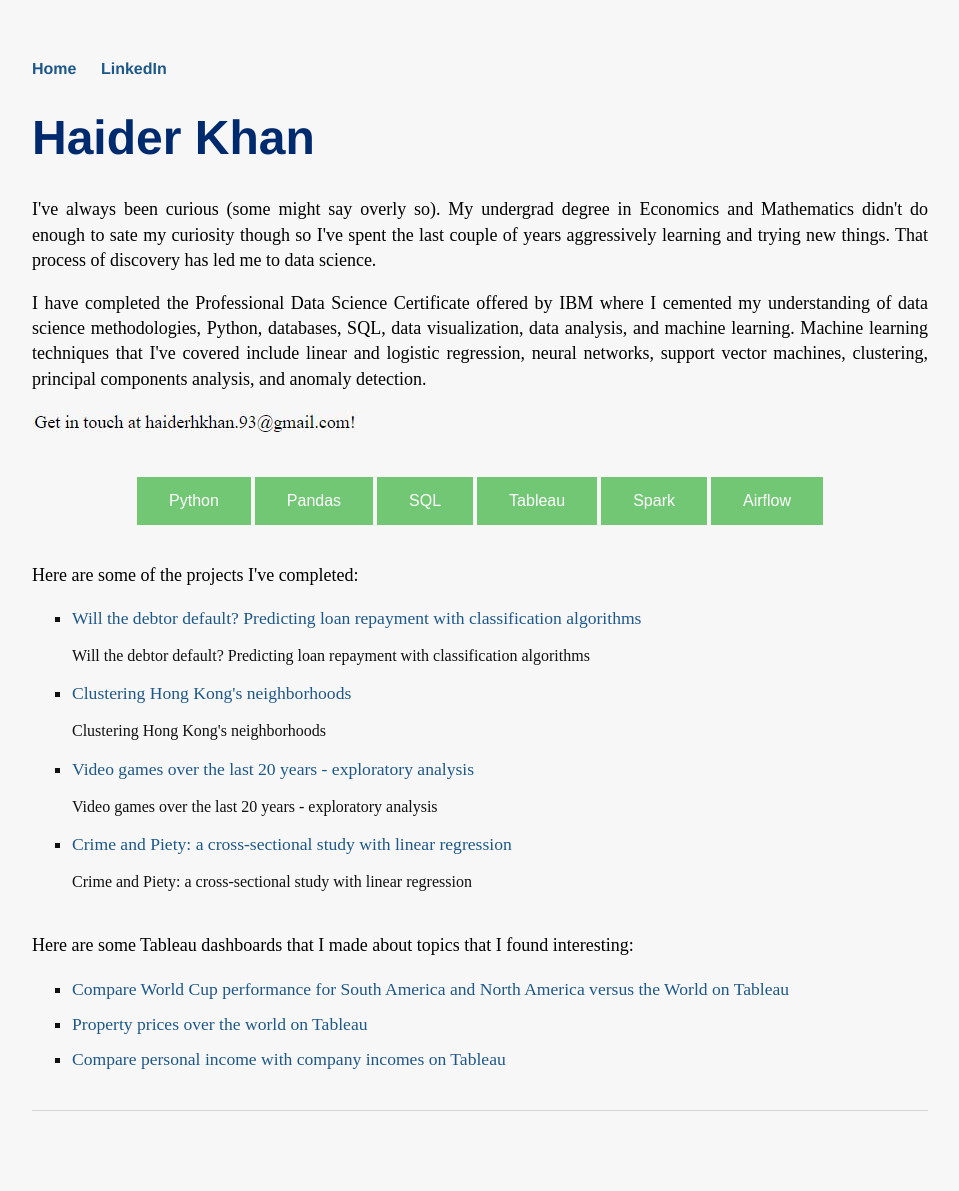
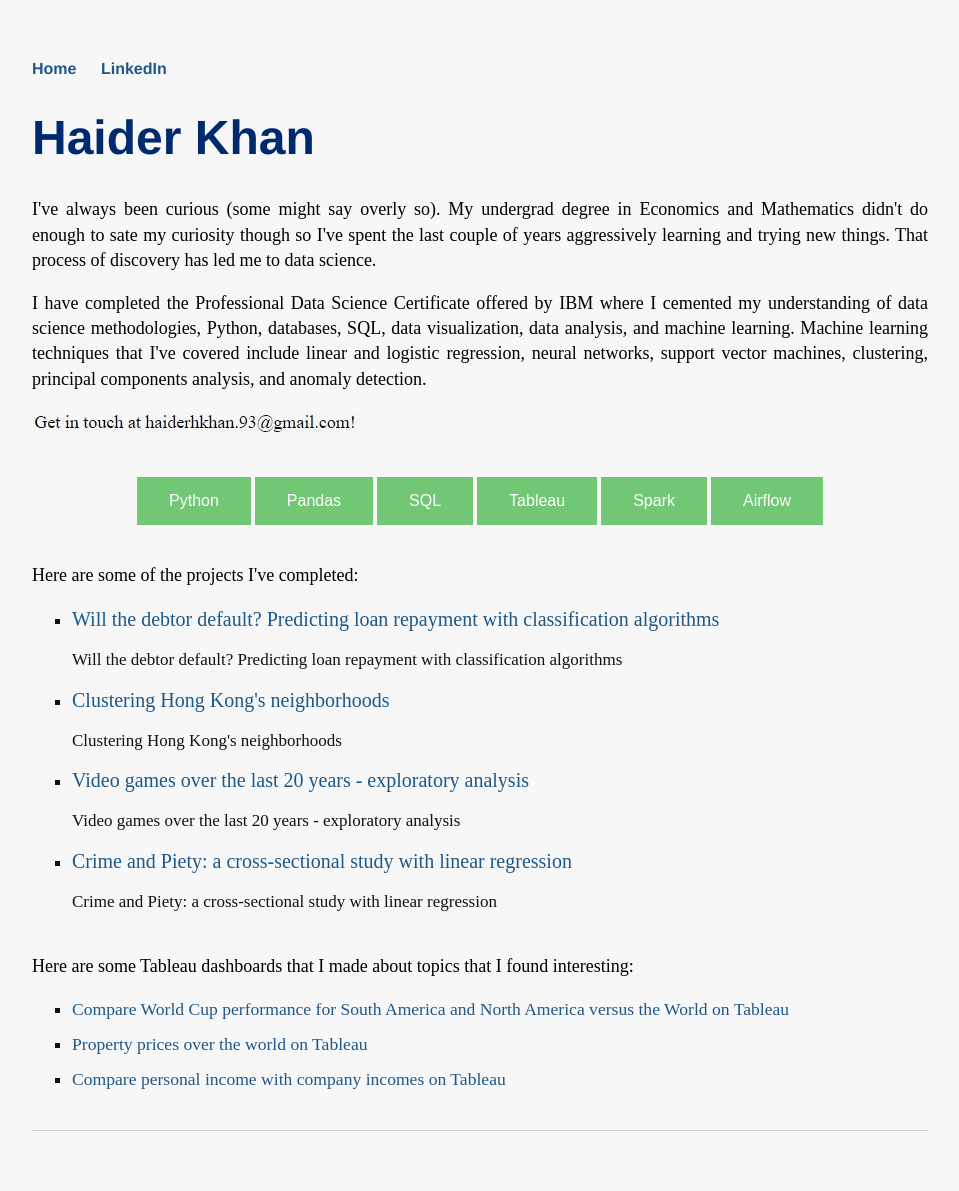
Before and after one commit to h2kh/h2kh.github.io, a Jekyll site: the page built from index.html, in a window 1280 px wide. Shown: the whole page, without its empty margins (160-1119 px from the left). Built offline with Jekyll 4.4.1, drawn with Linux system fonts in a browser that asks for light colours.

Commit message:
Update index.html

```diff
--- a/index.html
+++ b/index.html
@@ -29,8 +29,8 @@ title: Data Science projects
 
 	  {% for post in site.posts  %}
 	    {% if post.nottableau == 'true' %}
-		<li> <a href="{{ post.url }}" title="{{ post.title }}">{{ post.title }}</a>
-			<p style="font-size:16px">{{ post.title }}</p>
+		<li> <a style="font-size:20px" href="{{ post.url }}" title="{{ post.title }}">{{ post.title }}</a>
+			<p style="font-size:17px">{{ post.title }}</p>
 		</li>
 
 	    {% endif %}
```
